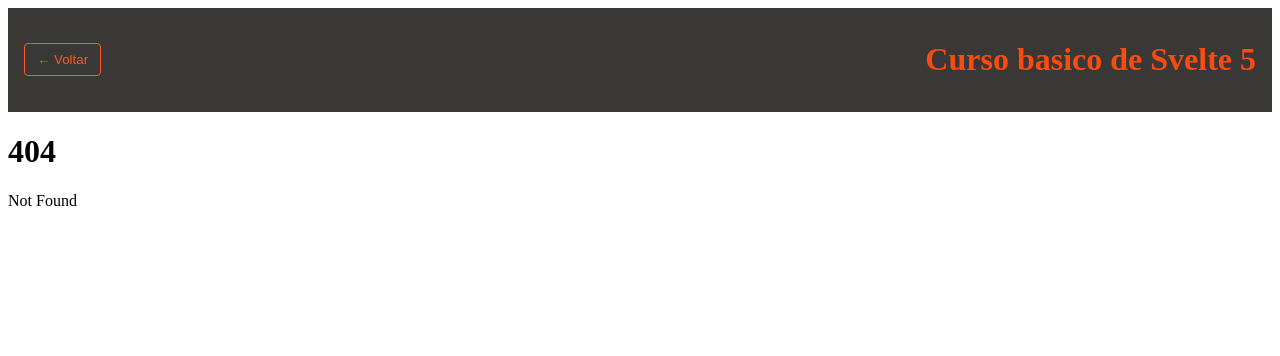
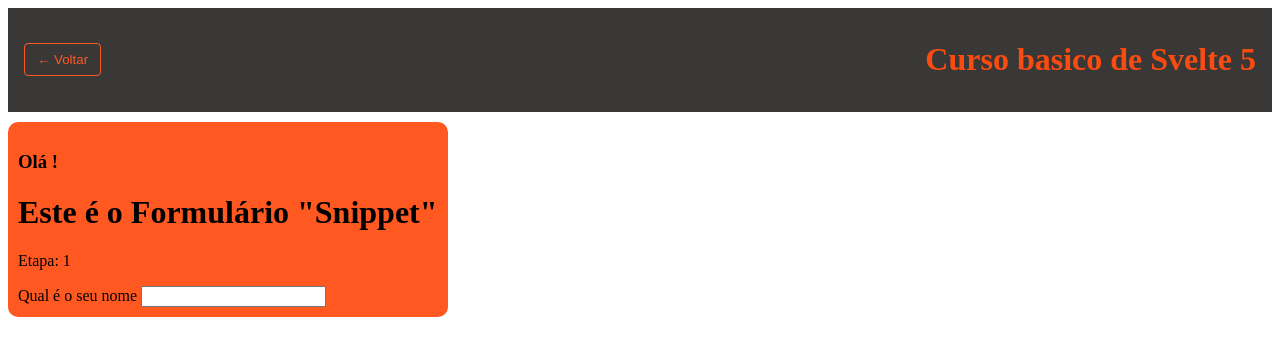
Before and after one commit to Adadezer/svelte5-basics-stolinski, a SvelteKit app: page /logic/FormSnippet in a window 1280 px wide. Before the commit this address had no page. Shown: the top 356 px of the page. Built offline with nearby package versions, Linux system fonts and the light colour scheme.

Commit message:
feat: example: #snippet

```diff
--- /dev/null
+++ b/src/routes/logic/FormSnippet/+page.svelte
@@ -0,0 +1,44 @@
+<script lang="ts">
+	import HeaderFormSnippet from './HeaderFormSnippet.svelte';
+
+	let formState = $state({
+		name: '',
+		birthday: '',
+		step: 0,
+		error: ''
+	});
+</script>
+
+<main class="container">
+	<HeaderFormSnippet name={formState.name}>
+		<h3>Olá {formState.name}!</h3>
+	</HeaderFormSnippet>
+
+	<p>Etapa: {formState.step + 1}</p>
+
+	{@render formStep({ question: 'Qual é o seu nome', id: 'name', type: 'text' })}
+
+	<!-- aqui o id é tipado com keyof, do tipo formState. O typescript entende que o id tem que ser um dos keys de formState (name, birthday, step, error) -->
+	{#snippet formStep({
+		question,
+		id,
+		type
+	}: {
+		type: string;
+		question: string;
+		id: keyof typeof formState;
+	})}
+		<article>
+			<div>
+				<label for={id}>{question}</label>
+				<input {type} {id} bind:value={formState[id]} />
+			</div>
+		</article>
+	{/snippet}
+</main>
+
+<style>
+	.error {
+		color: red;
+	}
+</style>
--- /dev/null
+++ b/src/routes/logic/FormSnippet/HeaderFormSnippet.svelte
@@ -0,0 +1,13 @@
+<script lang="ts">
+	import type { Snippet } from 'svelte';
+
+	let { name, children }: { name?: string; children: Snippet } = $props();
+</script>
+
+<div>
+	{@render children()}
+
+	<h1>
+		{name ? name + ',' : ''} Este é o Formulário "Snippet"
+	</h1>
+</div>
```
